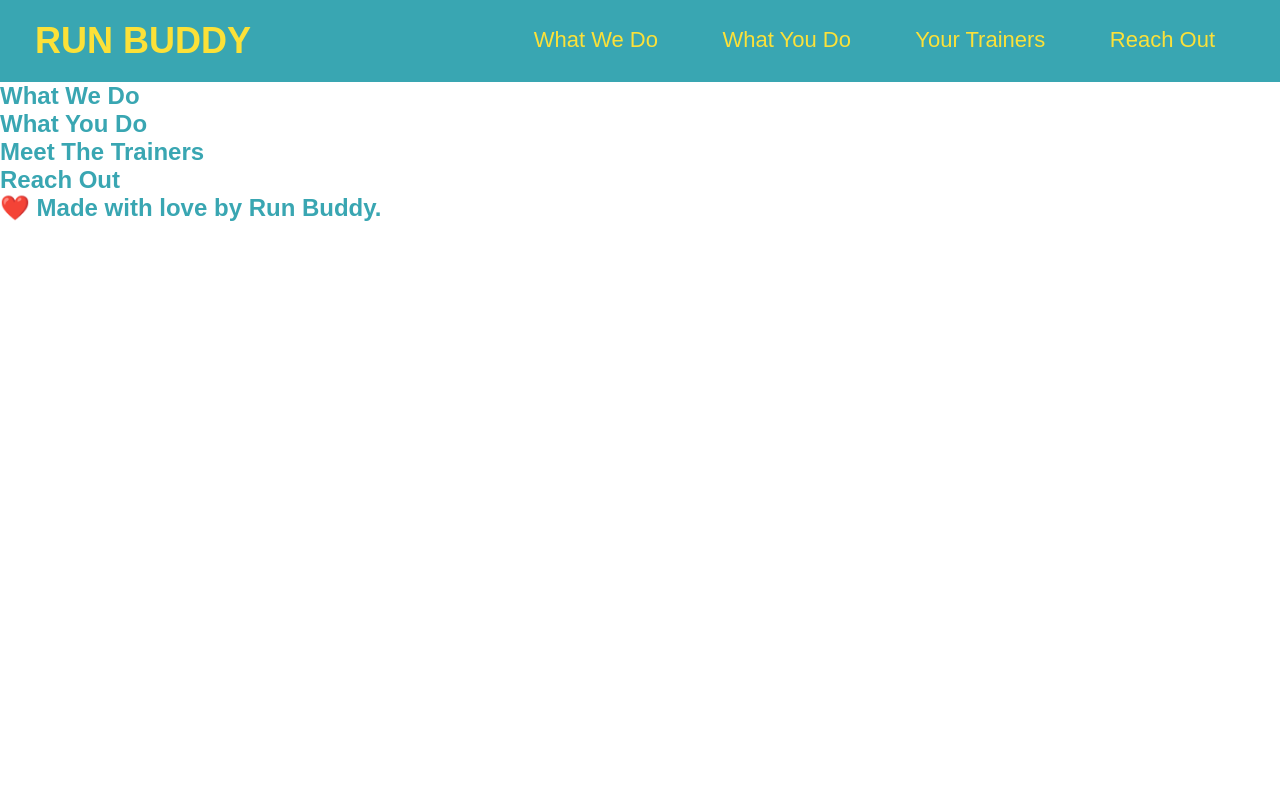
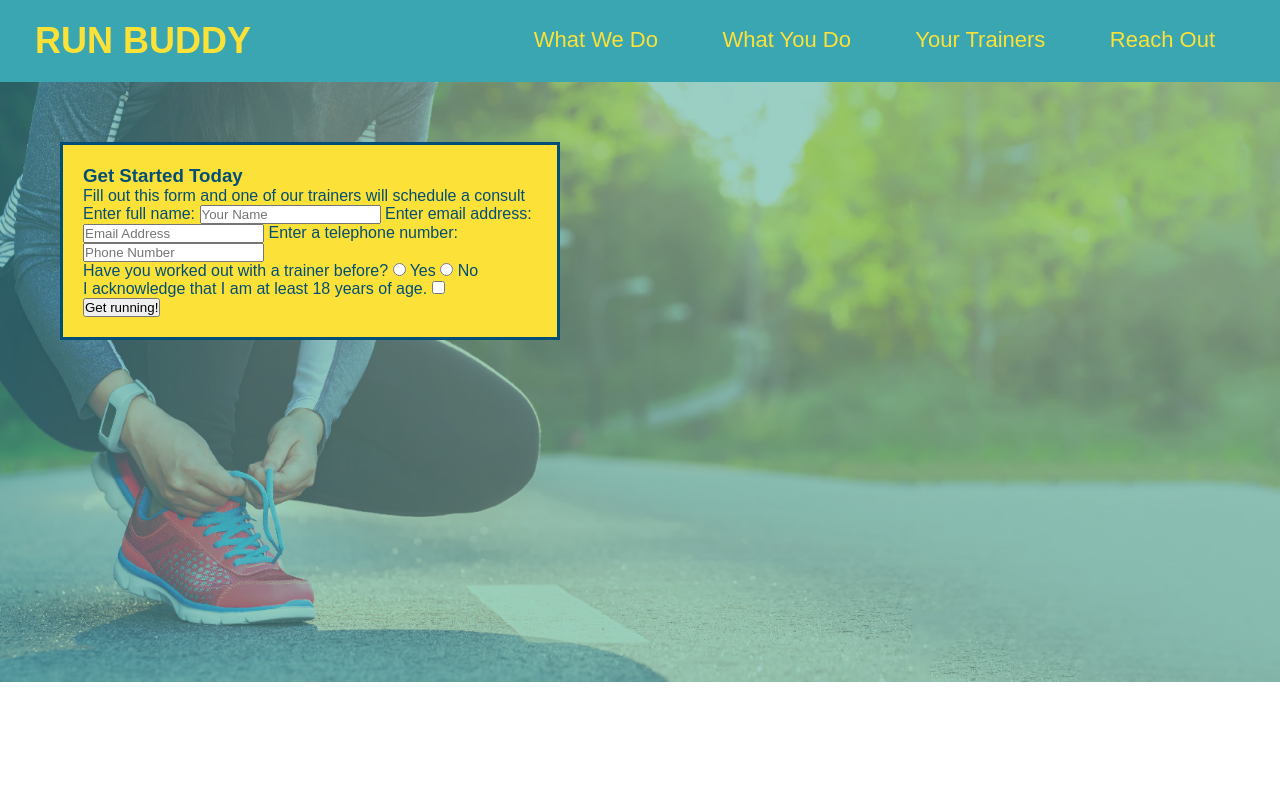
Before and after one commit to jpc0023/run-buddy, a plain HTML site: page index.html in a window 1280 px wide. Shown: the top 800 px of the page. Drawn offline with Linux system fonts and the light colour scheme.

Commit message:
updating after lesson 3

```diff
--- a/assets/css/style.css
+++ b/assets/css/style.css
@@ -1,6 +1,7 @@
 * {
     margin: 0;
     padding: 0;
+    box-sizing: border-box;
 }
 
 body {
@@ -40,3 +41,47 @@ header nav ul li a {
     font-weight: lighter;
     font-size: 22px;
 }
+
+footer {
+    background: #fce138;
+    width: 100%;
+    padding: 40px 35px;
+}
+
+footer h2 {
+    display: inline;
+    color: #024e76;
+    font-size: 30px;
+    margin: 0;
+}
+
+footer div {
+    float: right;
+    line-height: 1.5;
+    text-align: right;
+}
+
+footer a {
+    color: #024e76;
+}
+
+section {
+    padding: 60px;
+}
+
+.hero {
+    background-image: url("../images/hero-bg.jpg");
+    height: 600px;
+    background-size: cover;
+    background-position: center;
+}
+
+.hero-form {
+    padding: 20px;
+    width: 500px;
+    color: #024e76;
+    background-color: #fce138;
+    border-style: solid;
+    border-width: 3px;
+    border-color: #024e76;
+}
--- a/index.html
+++ b/index.html
@@ -33,6 +33,38 @@
             </nav>
         </header>
 
+        <section class="hero">
+            <div class="hero-form">
+                <h3>Get Started Today</h3>
+                <p>Fill out this form and one of our trainers will schedule a consult</p>
+            <!-- Add form element -->
+            <form>
+                <label for="name">Enter full name:</label>
+                <input type="text" placeholder="Your Name" name="name" id="name" />
+                <label for="email">Enter email address:</label>
+                <input type="email" placeholder="Email Address" name="email" id="email" />
+                <label for="phone">Enter a telephone number:</label>
+                <input type="tel" placeholder="Phone Number" name="phone" id="phone"/>
+                <p>
+                    Have you worked out with a trainer before?
+                    <input type="radio" name="trainer-confirm" id="trainer-yes" />
+                    <label for="trainer-yes">Yes</label>
+                    <input type="radio" name="trainer-confirm" id="trainer-no" />
+                    <label for="trainer-no">No</label>
+                </p>
+                <p>
+                    <label for="checkbox" >
+                      I acknowledge that I am at least 18 years of age.
+                    </label>
+                    <input type="checkbox" name="age-confirm" id="checkbox" />
+                  </p>
+                  <button type="submit">
+                    Get running!
+                  </button>
+            </form>
+            </div>
+        </section>
+
         <!-- hero/jumbotron -->
         <section>
         </section>
@@ -60,6 +92,10 @@
         <!-- footer -->
         <footer>
             <h2>❤️ Made with love by Run Buddy.</h2>
+            <div>
+                <a href="#">Read Our Privacy Policy</a><br/>
+                &copy; 2019 Run Buddy, Inc.
+            </div>
         </footer>
 
     </body>
```
Also changed, not shown: assets/images/hero-bg.jpg (added).
